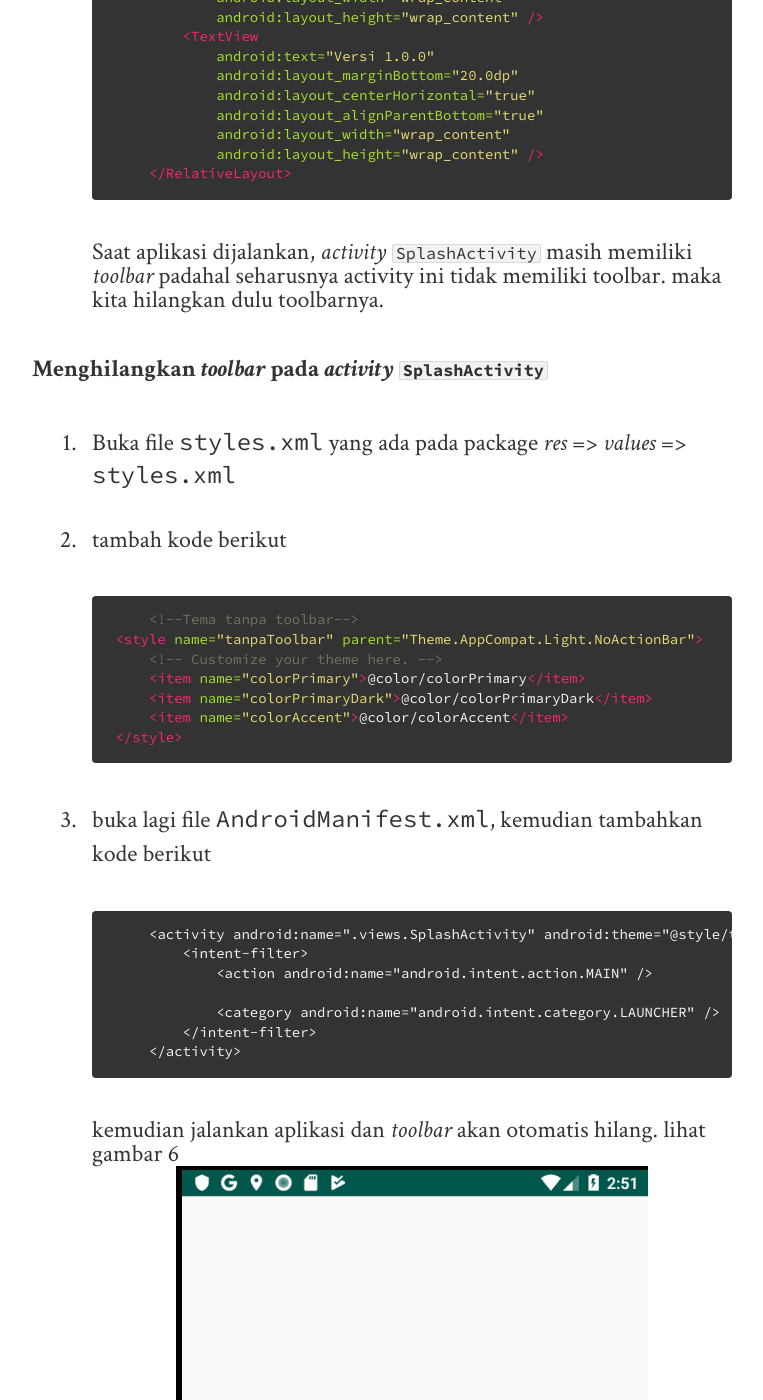
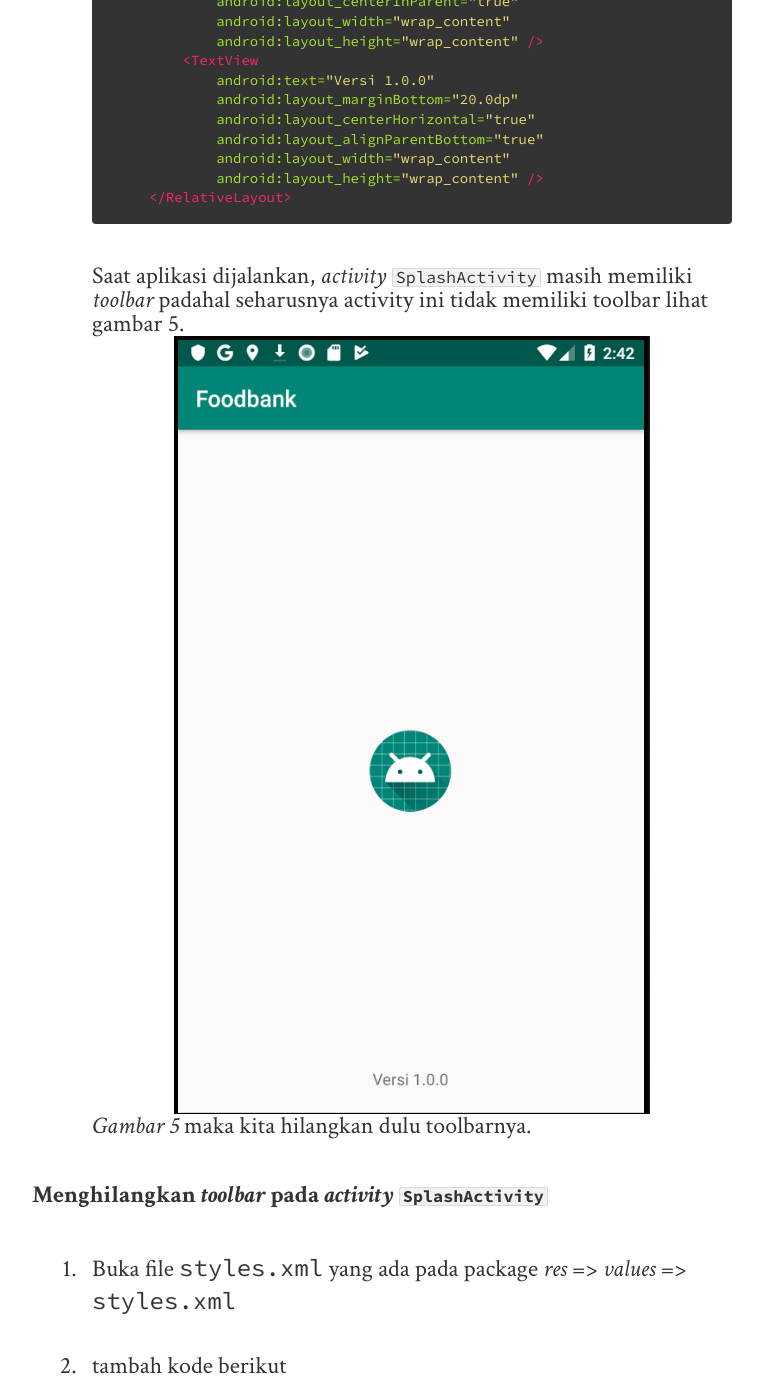
Before and after one commit to congfandi/congfandi.github.io, a Jekyll site: the page built from _posts/2019-03-26-membuat-aplikasi-foodbank-part-1.md, in a window 1280 px wide and 1400 px high, scrolled down 5901 px. Shown: the whole window, without its empty margins (258-1021 px from the left). Built offline with Jekyll 4.4.1, drawn with Linux system fonts in a browser that asks for light colours; nearby versions of some CDN libraries; some of the changed text lies outside the part shown.

Commit message:
adding iamge 5

````diff
--- a/_posts/2019-03-26-membuat-aplikasi-foodbank-part-1.md
+++ b/_posts/2019-03-26-membuat-aplikasi-foodbank-part-1.md
@@ -10,20 +10,21 @@ Oke kita mulai saja tutorialnya.
 1. Buat aplikasi dengan menggunakan **Android Studio**
 2. Atur project seperti gambar 1
    ![Gambar 1](/../img/foodbank1/gambar1.png)
-   _Gambar 1_
+   *Gambar 1*
 
    saya sangat menyarankan teman-teman utntuk mengatur aplikasi seperti yang ada pada gambar 1.0 agar tidak terjadi error yang tidak di inginkan, jika ingin membuat yang berbeda silahkan tapi lakukan hal itu diluar kelas ya .
 3. Setelah project selesai dibuat, Buatlah beberapa folder yang ada didalam `id.gresikdev.foodbank`  antara lain **models** , **views**, **controllers** seperti gambar 2
 ![Gambar 2](/../img/foodbank1/gambar2.png)
-    _Gambar 2_
+    *Gambar 2*
 
 4. Masih didalam folder(istilah lainnya *package*) `id.gresikdev.foodbank` kita pindahkan file `MainActivity` kedalam *package* **views** kemudian buat beberapa *Activity* `LoginActivity`, `RegisterActivity`, `SplashActivity` dan `WelcomeActivity` dengan cara : Klik kanan pada *package* **views** => **New** => **Activity** => **Empty Activity**.
 Struktur file dapat dilihat pada gambar 3.
 ![Gambar 3](/../img/foodbank1/gambar3.png)
+*Gambar 3*
 
 5. Jalankan aplikasi, maka aplikasi akan terlihat seperti gambar 4
    ![Gambar 4](/../img/foodbank1/gambar4.png).
-
+*Gambar 4*
 
 Selanjutnya kita akan membuat agar aplikasi berjalan seperti ini
 **SplashActivity** => **WelcomeActivity** => **LoginActivity**/**RegisterActivity**, langkah-langkahnya adalah sebagai berikut :
@@ -83,7 +84,10 @@ jika dijalankan, aplikasi tidak lagi mengarah pada *Activity* `MainActivity` aka
                 android:layout_height="wrap_content" />
         </RelativeLayout>
     ```
-Saat aplikasi dijalankan, *activity* `SplashActivity` masih memiliki *toolbar* padahal seharusnya activity ini tidak memiliki toolbar. maka kita hilangkan dulu toolbarnya.
+Saat aplikasi dijalankan, *activity* `SplashActivity` masih memiliki *toolbar* padahal seharusnya activity ini tidak memiliki toolbar lihat gambar 5.
+![Gambar 5](/../img/foodbank1/gambar5.png)
+*Gambar 5*
+maka kita hilangkan dulu toolbarnya.
 
 **Menghilangkan *toolbar* pada *activity* `SplashActivity`**
 1. Buka file `styles.xml` yang ada pada package *res* => *values* => `styles.xml`
@@ -109,3 +113,4 @@ Saat aplikasi dijalankan, *activity* `SplashActivity` masih memiliki *toolbar* p
    ```
 kemudian jalankan aplikasi dan *toolbar* akan otomatis hilang. lihat gambar 6
 ![Gambar 6](/../img/foodbank1/gambar6.png)
+*Gambar 6*
````
Also changed, not shown: 2 other files.
